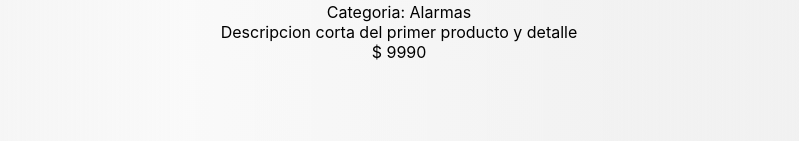
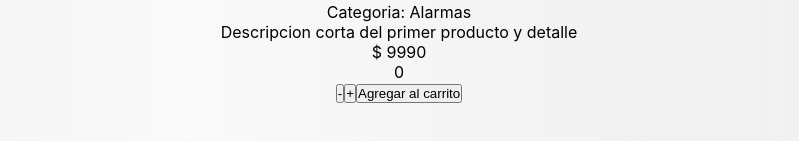
Before and after one commit to KeimerMarin/Curso-react, a React (Create React App) app in the folder keypad/: page /detail/1 in a window 1280 px wide. Shown: the part 301-442 px from the top of the page, without its empty margins (241-1040 px from the left). Built offline with nearby package versions, Linux system fonts and the light colour scheme.

Commit message:
Desafio-Eventos

```diff
--- a/keypad/src/asyncmock.js
+++ b/keypad/src/asyncmock.js
@@ -5,6 +5,7 @@ const products = [
         price: '9990',
         description: 'Descripcion corta del primer producto y detalle',
         category: 'Alarmas',
+        stock: 10,
         img: 'http://www.lifecam.cl/wp-content/uploads/2018/04/alarma-gsm-inalambrica-kit-seguridad-casa-oficina-empresa-d_nq_np_882201-mlc20287327224_042015-f.jpg'
     },
     {
@@ -13,6 +14,7 @@ const products = [
         price: '8990',
         description: 'Descripcion corta del segundo producto y detalle',
         category: 'CCTV',
+        stock: 10,
         img: 'https://ripleycl.imgix.net/https%3A%2F%2Fwww.solomon.cl%2Fwp-content%2Fuploads%2F2021%2F10%2FMAV933Q2-SOLOMON-1.jpg?w=750&h=555&ch=Width&auto=format&cs=strip&bg=FFFFFF&q=60&trimcolor=FFFFFF&trim=color&fit=fillmax&ixlib=js-1.1.0&s=f67a21aae0013ef03a0308fed9e76cd4'
     },
     {
@@ -21,6 +23,7 @@ const products = [
         price: '7990',
         description: 'Descripcion corta del tercer producto y detalle',
         category: 'Acceso y Video',
+        stock: 10,
         img: 'https://dojiw2m9tvv09.cloudfront.net/15650/product/acc5079473.jpg'
     },
     {
@@ -29,6 +32,7 @@ const products = [
         price: '8990',
         description: 'Descripcion corta del cuarto producto y detalle',
         category: 'Redes',
+        stock: 10,
         img: 'https://m.media-amazon.com/images/I/51oPXK4V5pL._AC_SS450_.jpg'
     }
 ]
--- a/keypad/src/components/ItemDetail/ItemDetail.js
+++ b/keypad/src/components/ItemDetail/ItemDetail.js
@@ -1,5 +1,36 @@
 import './ItemDetail.css'
-const ItemDetail = ({ id, name, img, category, description, price }) => {
+import { useState } from 'react'
+import {Link} from 'react-router-dom'
+
+
+
+const ButtonCount = ({ onConfirm, stock, initial = 0 }) => {
+    const [count, setCount] = useState(initial)
+    const increment = () => {
+        setCount(count + 1)
+    }
+    const decrement = () => {
+        setCount(count - 1)
+
+    }
+
+    return (
+        <div>
+            <p>{count}</p>
+            <button onClick={decrement}>-</button>
+            <button onClick={increment}>+</button>
+            <button onClick={() => onConfirm(count)}>Agregar al carrito</button>
+        </div>
+    )
+}
+
+const ItemDetail = ({ id, name, img, category, description, price, stock }) => {
+    const [quantity, setQuantity] = useState(0)
+
+    const handleAdd = (count) => {
+        console.log('Agregar al carrito')
+        setQuantity(count)
+    }
     return (
         <div className="cardDetailProduct">
             <h2>{name}</h2>
@@ -7,9 +38,12 @@ const ItemDetail = ({ id, name, img, category, description, price }) => {
                 <img src={img} alt={name} />
             </picture>
             <section>
-                <p class Name="Info"> Categoria: {category}</p>
+                <p className="Info"> Categoria: {category}</p>
                 <p className="Info"> {description}</p>
                 <p className="Info"> $ {price}</p>
+                <footer className='ItemFooter'>
+                {quantity > 0 ? <Link to='/cart'>Ir al carrito</Link> : <ButtonCount onConfirm={handleAdd} stock={stock}/>}
+                </footer>
             </section>
         </div>
     )
```
